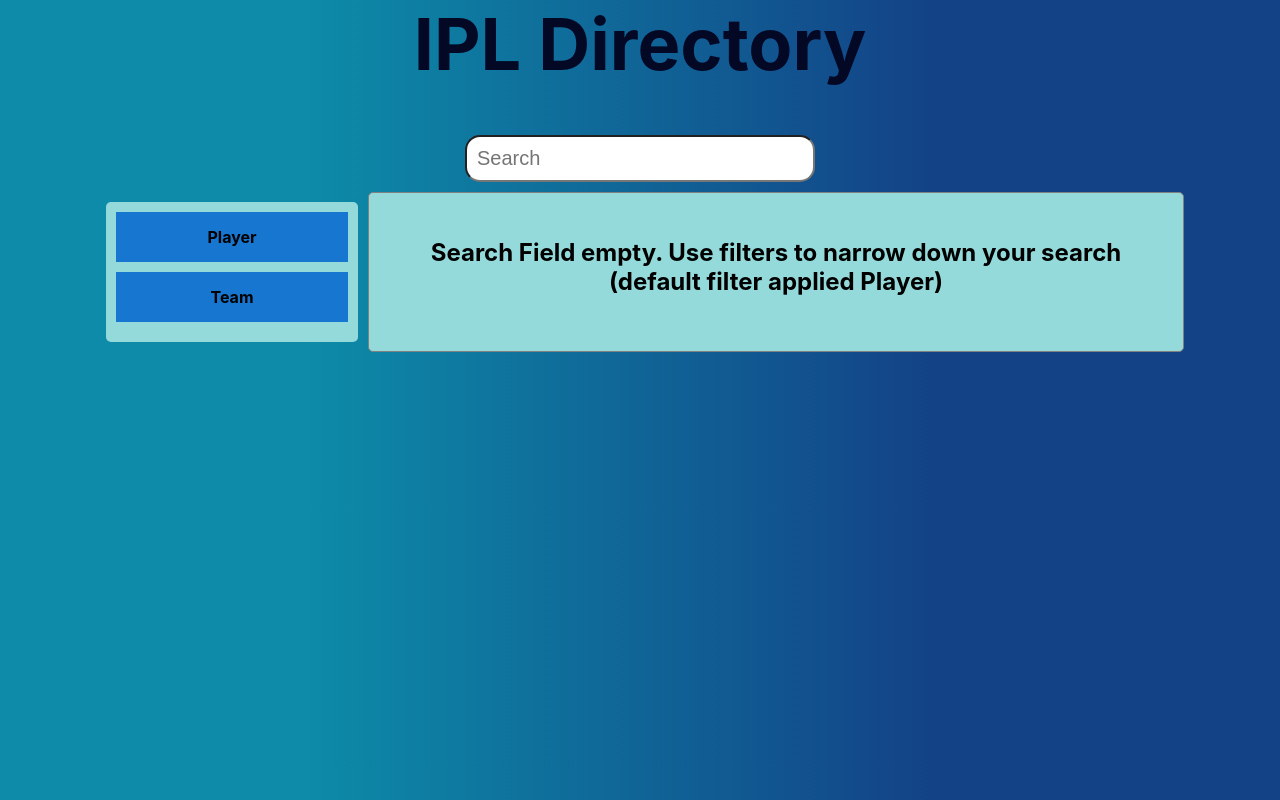
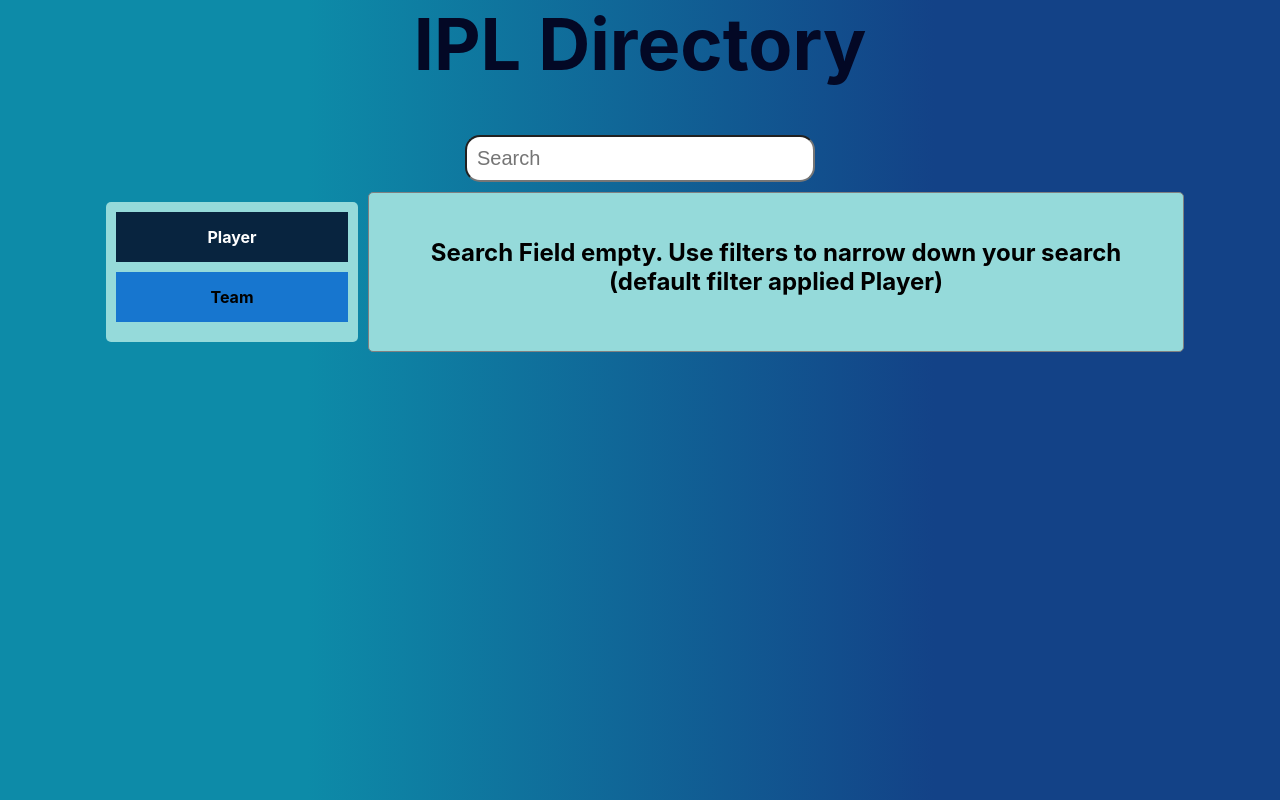
Before and after one commit to Ritwik-B/ipl-code-test, a React (Create React App) app: page / in a window 1280 px wide. Built offline with nearby package versions, Linux system fonts and the light colour scheme.

Commit message:
added highlighting for selected filter

```diff
--- a/src/App.js
+++ b/src/App.js
@@ -11,7 +11,7 @@
 import './App.css';
 
 const App = () => {
-  const [filterCategory, setFilterCategory] = useState('Team_Name');
+  const [filterCategory, setFilterCategory] = useState('Player_Name');
   const [data, setData] = useState([]);
   const [searchTerm, setSearchTerm] = useState('');
 
@@ -41,7 +41,10 @@
       <h1>IPL Directory</h1>
       <SearchField onSearchChange={handleSearchChange} />
       <div className="filter-card-list-container">
-        <FilterList onFilterChange={setFilterCategory} />
+        <FilterList
+          onFilterChange={setFilterCategory}
+          filterCategory={filterCategory}
+        />
         {searchTerm ? (
           <CardList
             entityData={filterData(data)}
--- a/src/components/filter-list/filter-list.component.jsx
+++ b/src/components/filter-list/filter-list.component.jsx
@@ -4,11 +4,15 @@
 
 import './filter-list.styles.css';
 
-const FilterList = ({ onFilterChange }) => (
+const FilterList = ({ onFilterChange, filterCategory }) => (
   <div className="filter-container">
     {FILTER_DATA.map((button) => (
       <span
-        className="filter-button"
+        className={`${
+          filterCategory === button.property
+            ? 'active-filter-button'
+            : 'filter-button'
+        }`}
         onClick={() => onFilterChange(button.property)}
       >
         {button.catergory}
--- a/src/components/filter-list/filter-list.styles.css
+++ b/src/components/filter-list/filter-list.styles.css
@@ -22,6 +22,21 @@
   cursor: pointer;
 }
 
+.active-filter-button {
+  background-color: #08243f; /* Green */
+  border: none;
+  color: black;
+  color: white;
+  padding: 15px 32px;
+  text-align: center;
+  text-decoration: none;
+  display: inline-block;
+  font-size: 16px;
+  margin-bottom: 10px;
+  font-weight: bold;
+  cursor: pointer;
+}
+
 .filter-button:hover {
   transform: scale(1.05);
 }
```
Also changed, not shown: 1 other file (tests, documents, lock files or other folders).
